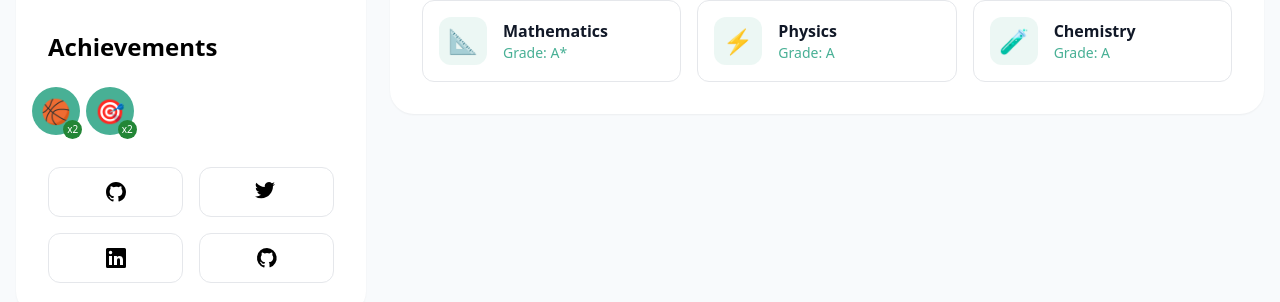
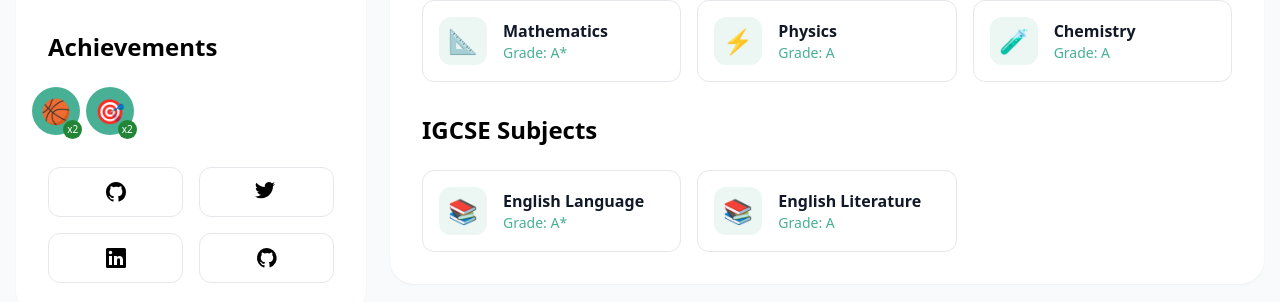
Before and after one commit to mbaterdene/MAIS_web, a React (Create React App) app in the folder mais-web/: page /3341 in a window 1280 px wide. Shown: the part 471-773 px from the top of the page. Built offline with nearby package versions, Linux system fonts and the light colour scheme.

Commit message:
Update students.ts

```diff
--- a/mais-web/src/data/students.ts
+++ b/mais-web/src/data/students.ts
@@ -82,6 +82,13 @@ export const students: Student[] = [
           { name: "Mathematics", grade: "A*", icon: "📐" },
           { name: "Physics", grade: "A", icon: "⚡" },
           { name: "Chemistry", grade: "A", icon: "🧪" }
+        ]
+      },
+      {
+        level: "IGCSE",
+        subjects: [
+          { name: "English Language", grade: "A*", icon: "📚" },
+          { name: "English Literature", grade: "A", icon: "📚" }
         ]
       }
     ]
```
